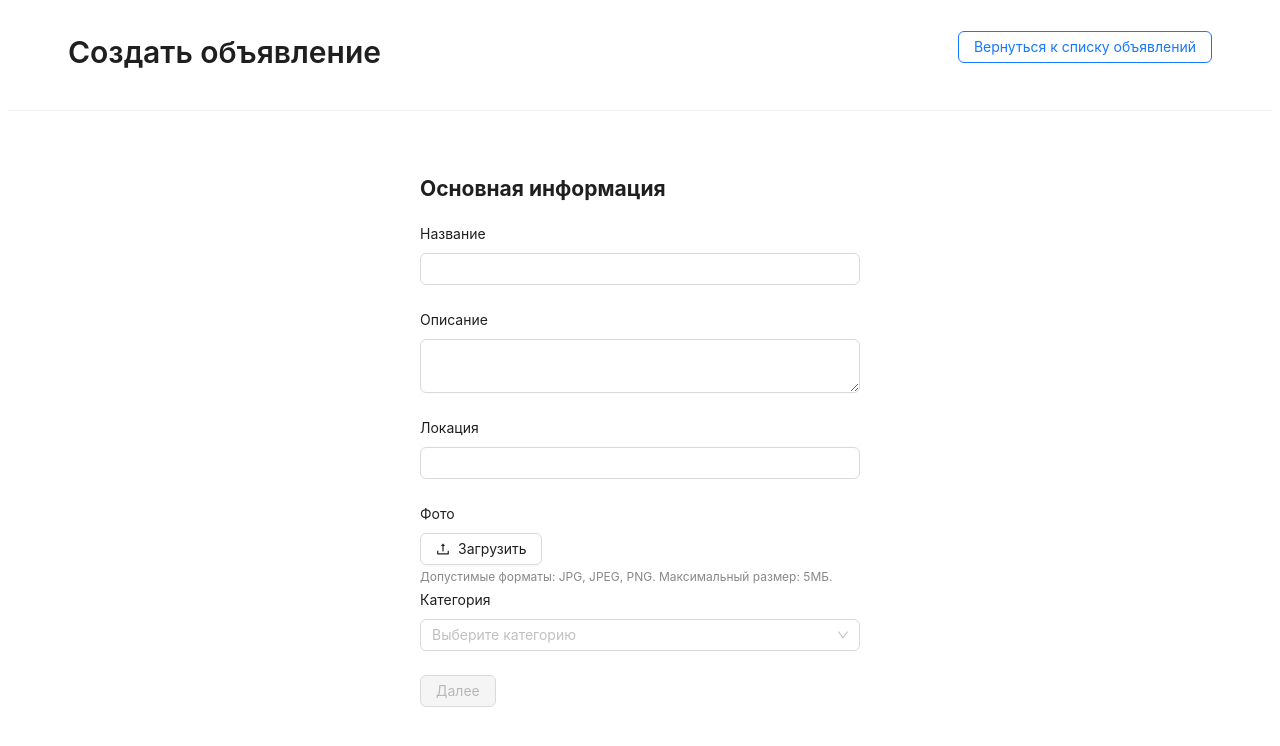
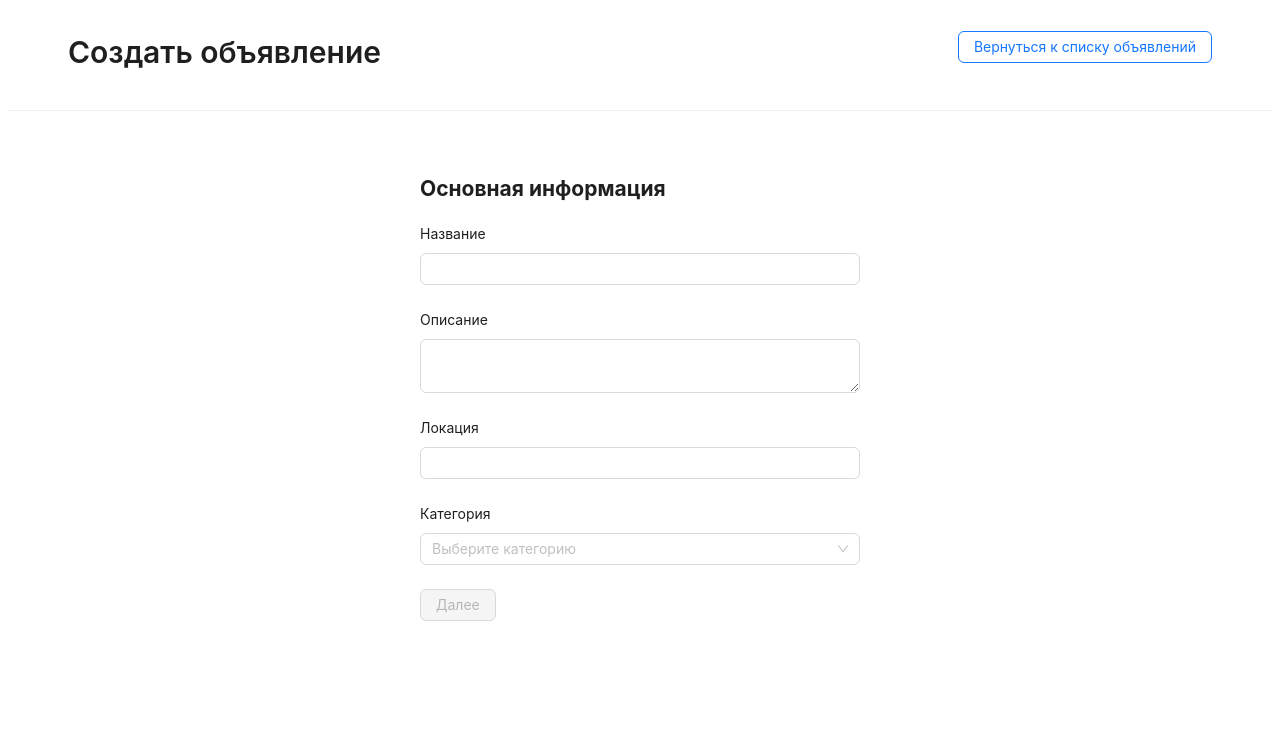
Before and after one commit to Belousmind/internship-test-assignment-, a React (Vite) app in the folder frontend/: page /form in a window 1280 px wide. Shown: the top 746 px of the page. Built offline with nearby package versions, Linux system fonts and the light colour scheme.

Commit message:
refactor: made step back, remove uploading of photo and fix add posting (it works again)

```diff
--- a/frontend/src/components/Form/Form.jsx
+++ b/frontend/src/components/Form/Form.jsx
@@ -19,8 +19,6 @@ const FormPage = () => {
   const [formStep, setFormStep] = useState(1);
   const type = watch("type");
 
-  const [fileList, setFileList] = useState([]);
-
   useEffect(() => {
     if (editingItem) {
       Object.keys(editingItem).forEach((key) => {
@@ -31,30 +29,12 @@ const FormPage = () => {
 
   const onSubmit = async (data) => {
     try {
-      const formData = new FormData();
-
-      Object.keys(data).forEach((key) => {
-        if (key !== "photo") {
-          formData.append(key, data[key]);
-        }
-      });
-
-      if (fileList.length > 0) {
-        formData.append("photo", fileList[0].originFileObj);
-      }
-
       let response;
       if (editingItem) {
-        response = await axios.put(`http://localhost:3000/items/${editingItem.id}`, formData, {
-          headers: { "Content-Type": "multipart/form-data" },
-        });
+        response = await axios.put(`http://localhost:3000/items/${editingItem.id}`, data);
       } else {
-        response = await axios.post("http://localhost:3000/items", formData, {
-          headers: { "Content-Type": "multipart/form-data" },
-        });
+        response = await axios.post("http://localhost:3000/items", data);
       }
-
-      console.log("Объявление обновлено:", response.data);
       navigate("/list");
     } catch (error) {
       console.error("Ошибка при создании объявления:", error.response?.data || error.message);
@@ -72,15 +52,17 @@ const FormPage = () => {
 
       <Divider />
 
-      <Form layout="vertical" style={{ maxWidth: "480px", margin: "0 auto", padding: "20px" }}>
+      <Form
+        layout="vertical"
+        style={{ maxWidth: "480px", margin: "0 auto", padding: "20px" }}
+        onFinish={handleSubmit(onSubmit)}
+      >
         {formStep === 1 && (
           <FormStep1
             setFormStep={setFormStep}
             control={control}
             errors={errors}
             isValid={isValid}
-            fileList={fileList}
-            setFileList={setFileList}
          />
         )}
 
@@ -90,9 +72,9 @@ const FormPage = () => {
             control={control}
             errors={errors}
             type={type}
-            handleSubmit={handleSubmit(onSubmit)}
+            handleSubmit={handleSubmit}
             isValid={isValid}
-            fileList={fileList}
+            onSubmit={onSubmit}
           />
         )}
       </Form>
--- a/frontend/src/components/Form/FormStep1/FormStep1.jsx
+++ b/frontend/src/components/Form/FormStep1/FormStep1.jsx
@@ -35,7 +35,7 @@ const FormStep1 = ({ setFormStep, control, errors, isValid, fileList, setFileLis
         />
       </Form.Item>
 
-      <ImageUpload fileList={fileList} setFileList={setFileList}/>
+      {/* <ImageUpload fileList={fileList} setFileList={setFileList}/> */}
 
       <Form.Item label="Категория" validateStatus={errors.type ? "error" : ""} help={errors.type?.message}>
         <Controller
--- a/frontend/src/components/Form/FormStep2/FormStep2.jsx
+++ b/frontend/src/components/Form/FormStep2/FormStep2.jsx
@@ -3,7 +3,7 @@ import CarFields from "../CarFields/CarFields";
 import ServiceFields from "../ServiceFields/ServiceFields";
 import { Button } from "antd";
 
-const FormStep2 = ({ setFormStep, control, errors, type, handleSubmit, isValid }) => {
+const FormStep2 = ({ setFormStep, control, errors, type, handleSubmit, isValid, onSubmit }) => {
   return (
     <>
       <h2>Дополнительная информация</h2>
@@ -15,7 +15,12 @@ const FormStep2 = ({ setFormStep, control, errors, type, handleSubmit, isValid }
       <Button type="default" onClick={() => setFormStep(1)}>
         Назад
       </Button>
-      <Button type="primary" onClick={handleSubmit} style={{ marginLeft: 10 }} disabled={!isValid}>
+      <Button
+        type="primary"
+        onClick={handleSubmit(onSubmit)}
+        style={{ marginLeft: 10 }}
+        disabled={!isValid}
+      >
         Отправить
       </Button>
     </>
```
